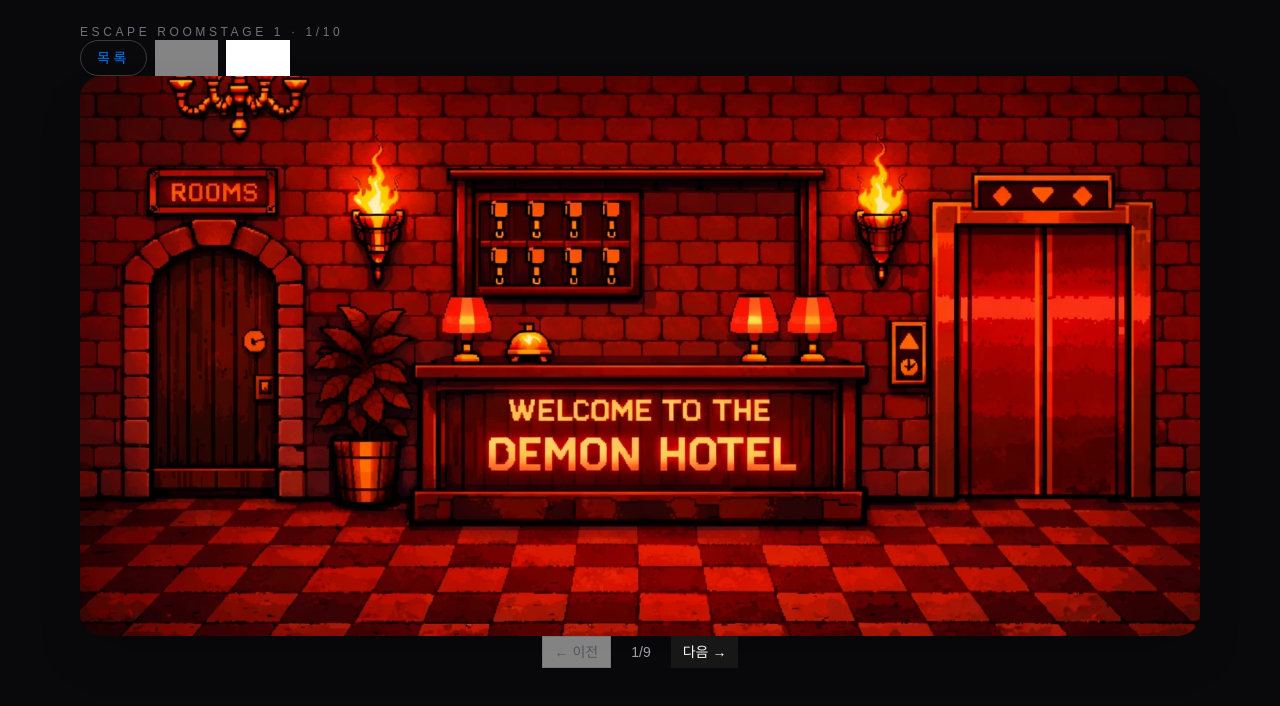
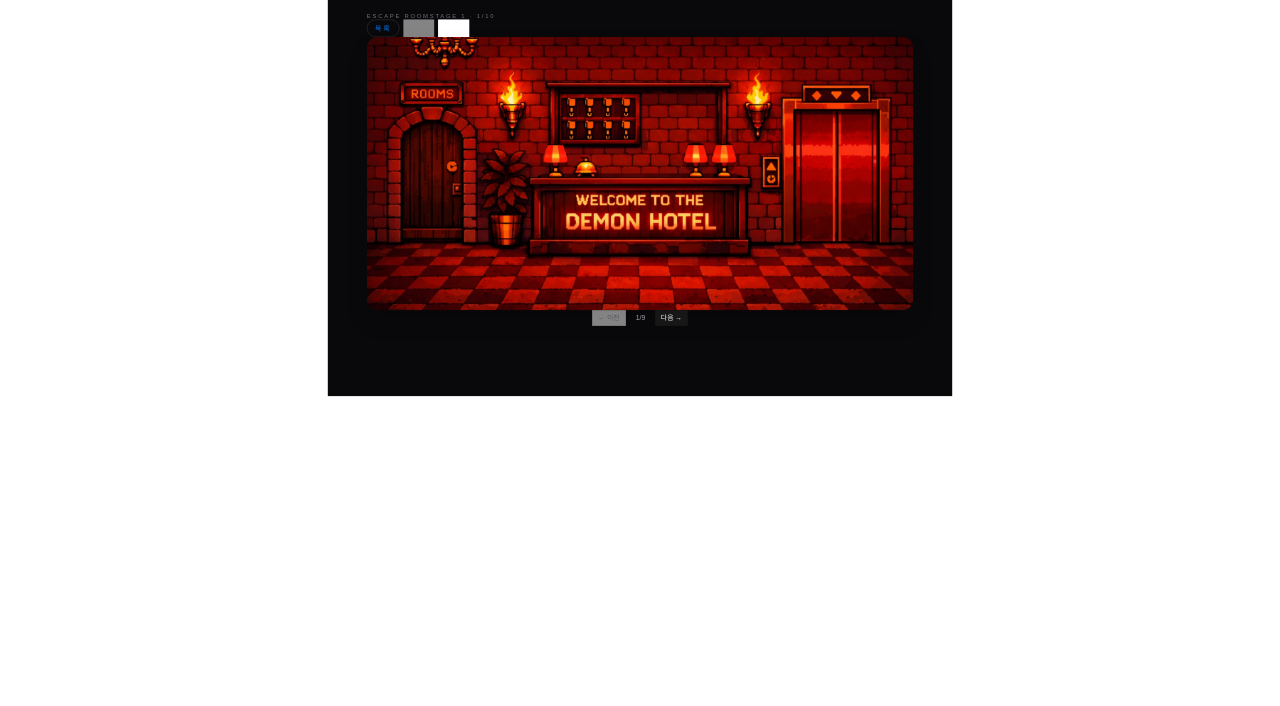
Before and after one commit to AJeonghyun/mission_thelove, a Next.js app: page /stage/1 in a window 1280 px wide. Shown: the top 706 px of the page. Built offline with nearby package versions, Linux system fonts and the light colour scheme; a web font is replaced by a local one.

Commit message:
ipad test

```diff
--- a/app/layout.tsx
+++ b/app/layout.tsx
@@ -1,5 +1,6 @@
 import type { Metadata } from 'next';
 import localFont from 'next/font/local';
+import IpadScale from '@/components/IpadScale';
 import './globals.css';
 
 const dunggeunmo = localFont({
@@ -36,7 +37,7 @@ export default function RootLayout({
       <body
         className={`${dunggeunmo.variable} ${dunggeunmoMono.variable} antialiased`}
       >
-        {children}
+        <IpadScale>{children}</IpadScale>
       </body>
     </html>
   );
--- /dev/null
+++ b/components/IpadScale.tsx
@@ -0,0 +1,42 @@
+'use client';
+
+import type { ReactNode } from 'react';
+import { useEffect, useState } from 'react';
+
+const DESIGN_WIDTH = 2360;
+const DESIGN_HEIGHT = 1640;
+
+export default function IpadScale({ children }: { children: ReactNode }) {
+  const [scale, setScale] = useState(1);
+
+  useEffect(() => {
+    const updateScale = () => {
+      const viewportWidth = window.innerWidth;
+      const viewportHeight = window.innerHeight;
+      const nextScale = Math.min(
+        viewportWidth / DESIGN_WIDTH,
+        viewportHeight / DESIGN_HEIGHT,
+      );
+      setScale(Number.isFinite(nextScale) && nextScale > 0 ? nextScale : 1);
+    };
+
+    updateScale();
+    window.addEventListener('resize', updateScale);
+    return () => window.removeEventListener('resize', updateScale);
+  }, []);
+
+  return (
+    <div className="flex h-screen w-screen items-start justify-center overflow-hidden">
+      <div
+        style={{
+          width: DESIGN_WIDTH,
+          height: DESIGN_HEIGHT,
+          transform: `scale(${scale})`,
+          transformOrigin: 'top center',
+        }}
+      >
+        {children}
+      </div>
+    </div>
+  );
+}
--- a/components/stages/stage-5.tsx
+++ b/components/stages/stage-5.tsx
@@ -87,7 +87,7 @@ function Stage5Screen({
                   <li className="text-emerald-300">
                     탐험자 2명: 이름에 ‘ㅇ’ 포함 1명 / 생일 가장 빠른 1명
                   </li>
-                  <li className="text-emerald-300"> -&gt; B1 아너스홀 이동</li>
+                  <li className="text-emerald-300">-&gt; B1 아너스홀 이동</li>
                   <li>서로 못 봄, 전화만 가능</li>
                   <li>탐험자 - 선생님 폰 / 안내자 - 조스탭 폰</li>
                   <li>복주머니 찾고 EXIT 도착</li>
@@ -278,7 +278,7 @@ function Stage5Screen({
       >
         <form method="dialog">
           <p className="title text-center">
-            탐험자는 지금 바로 탐험을 떠나세요.
+            안내자는 지금 아너스홀로 떠나세요.
           </p>
           <menu className="dialog-menu flex justify-end">
             <button
```
